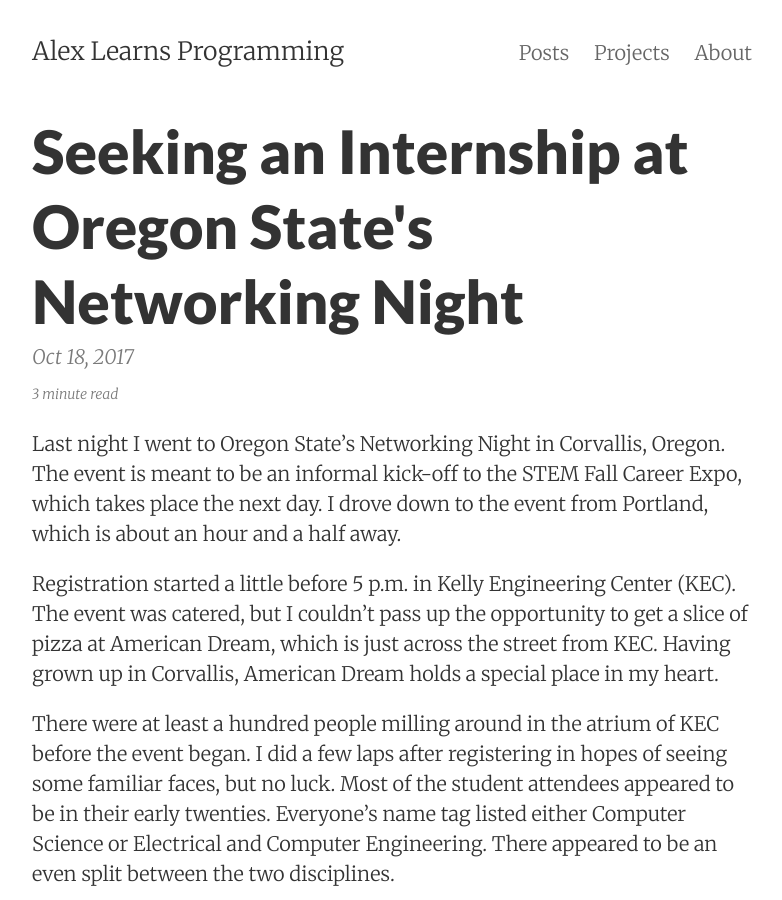
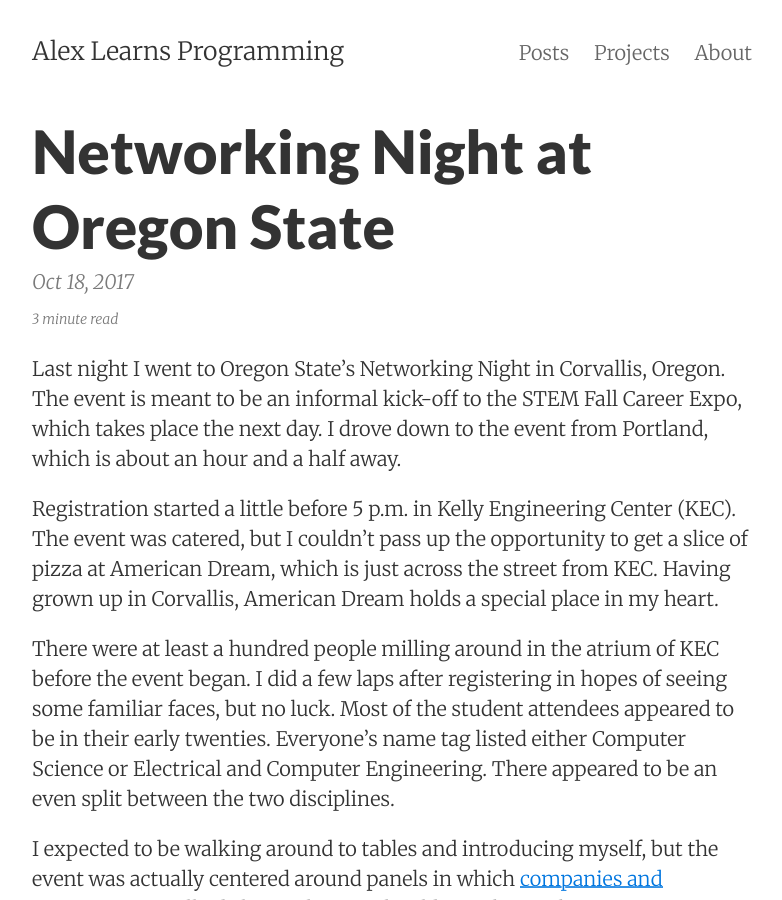
Before and after one commit to alxmjo/code, a Jekyll site: the page built from _posts/2017-10-18-seeking-an-internship-at-oregon-states-networking-night.markdown, in a window 1280 px wide and 900 px high. Shown: the whole window, without its empty margins (248-1030 px from the left). Built offline with Jekyll 4.4.1, drawn with Linux system fonts in a browser that asks for light colours.

Commit message:
change title

```diff
--- a/_posts/2017-10-18-seeking-an-internship-at-oregon-states-networking-night.markdown
+++ b/_posts/2017-10-18-seeking-an-internship-at-oregon-states-networking-night.markdown
@@ -1,6 +1,6 @@
 ---
 layout: post
-title: "Seeking an Internship at Oregon State's Networking Night"
+title: "Networking Night at Oregon State"
 date: 2017-10-18T11:51:46-07:00
 image:
 summary: Last night I went to Oregon State’s Networking Night in Corvallis, Oregon. The event is meant to be an informal kick-off to the STEM Fall Career Expo, which takes place the next day. I drove down to the event from Portland, which is about an hour and a half away.
```
